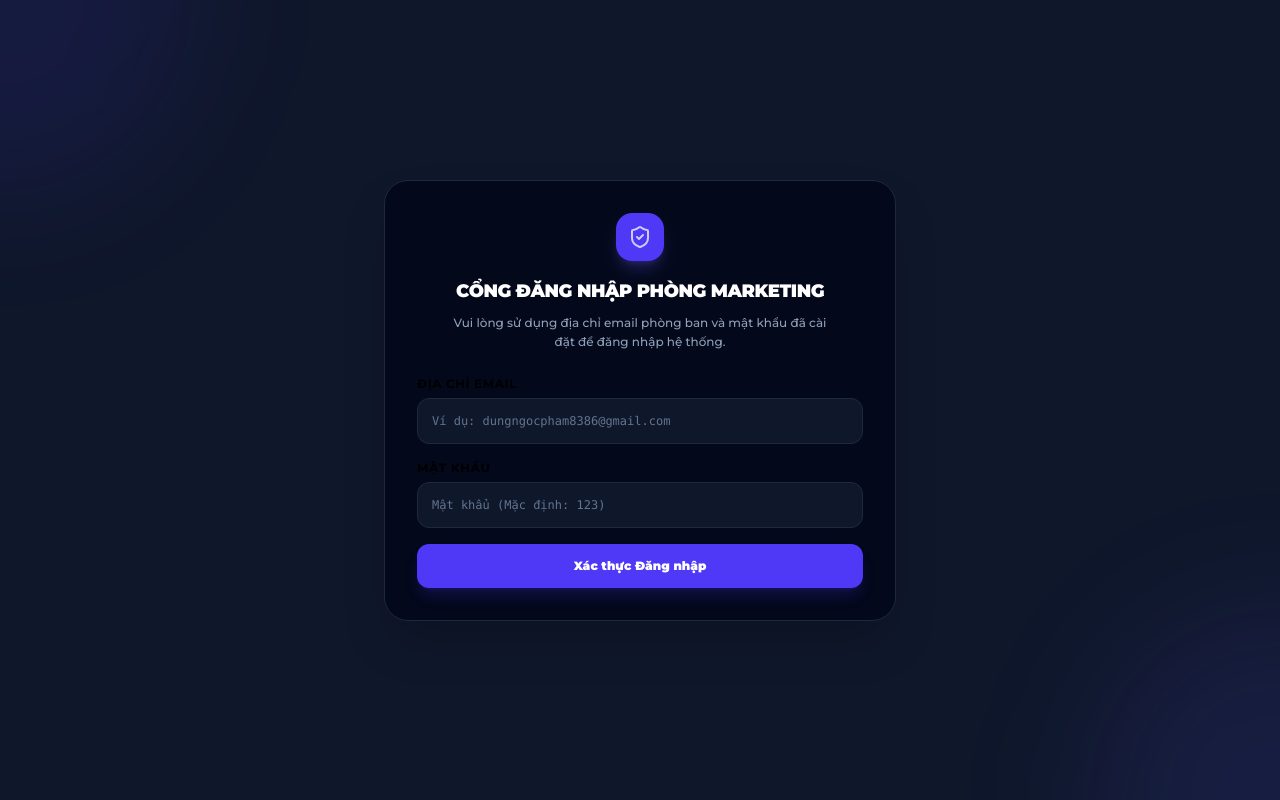
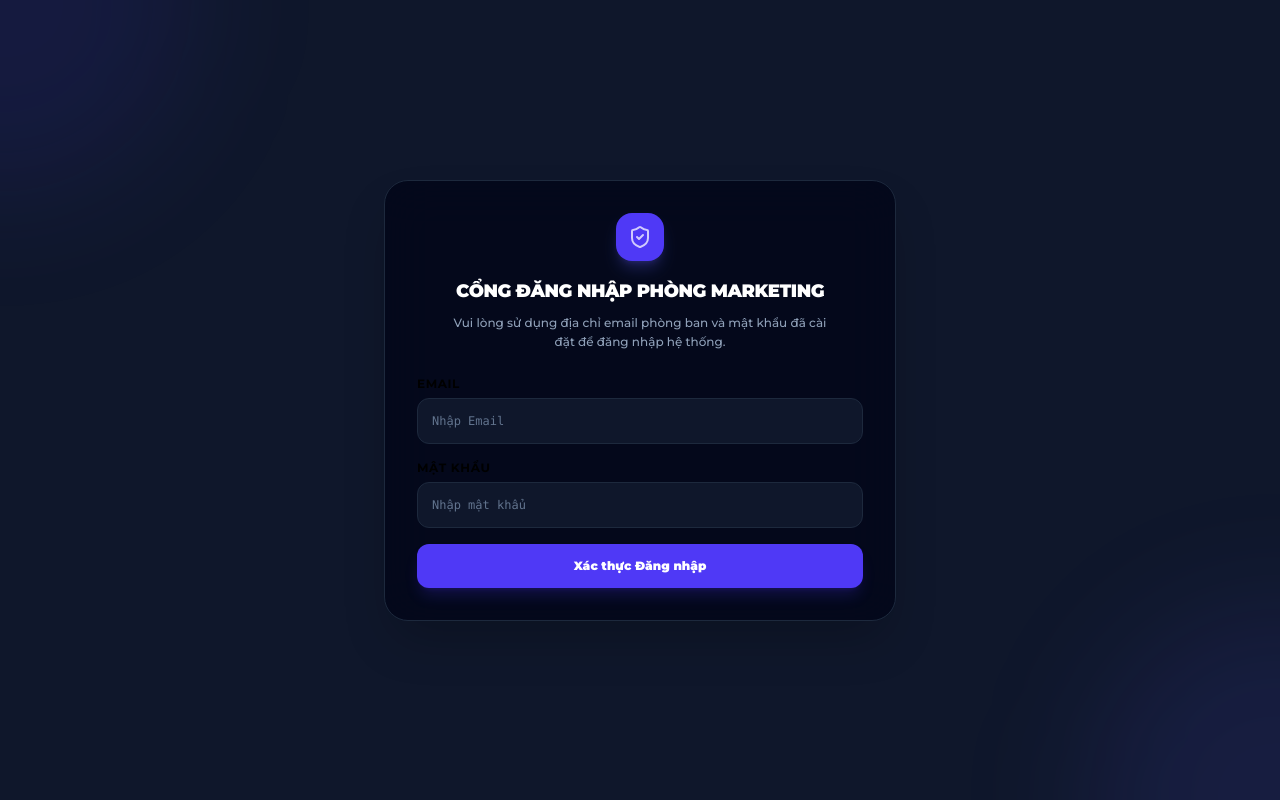
Before and after one commit to dungngocpham8386-create/zkhmarketing, a React (Vite) app: page / in a window 1280 px wide. Built offline with nearby package versions, Linux system fonts and the light colour scheme.

Commit message:
refactor(ui): update login form placeholders and labels
Simplify email label and standardize input placeholder text for consistency.

```diff
--- a/src/App.tsx
+++ b/src/App.tsx
@@ -883,11 +883,11 @@ export default function App() {
             )}
 
             <div className="space-y-1.5">
-              <label className="text-slate-350 font-bold text-xs uppercase tracking-wider block">Địa chỉ Email</label>
+              <label className="text-slate-350 font-bold text-xs uppercase tracking-wider block">Email</label>
               <input
                 type="email"
                 required
-                placeholder="Ví dụ: dungngocpham8386@gmail.com"
+                placeholder="Nhập Email"
                 value={loginEmail}
                 onChange={(e) => setLoginEmail(e.target.value)}
                 className="w-full text-xs p-3.5 rounded-xl bg-slate-900 border border-slate-800 focus:outline-none focus:ring-2 focus:ring-indigo-600 text-white placeholder-slate-500 transition-all font-mono"
@@ -899,7 +899,7 @@ export default function App() {
               <input
                 type="password"
                 required
-                placeholder="Mật khẩu (Mặc định: 123)"
+                placeholder="Nhập mật khẩu"
                 value={loginPassword}
                 onChange={(e) => setLoginPassword(e.target.value)}
                 className="w-full text-xs p-3.5 rounded-xl bg-slate-900 border border-slate-800 focus:outline-none focus:ring-2 focus:ring-indigo-600 text-white placeholder-slate-500 transition-all font-mono"
```
